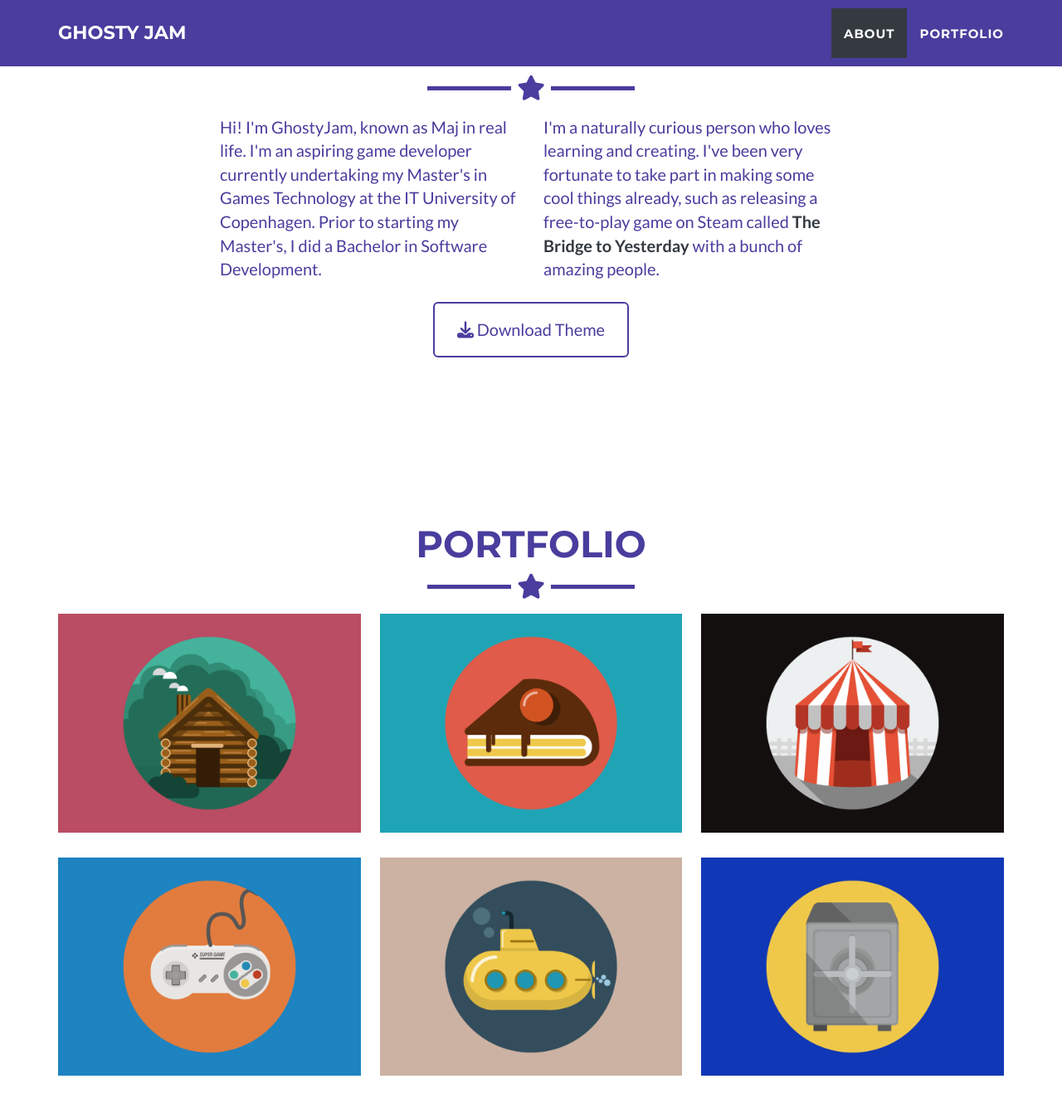
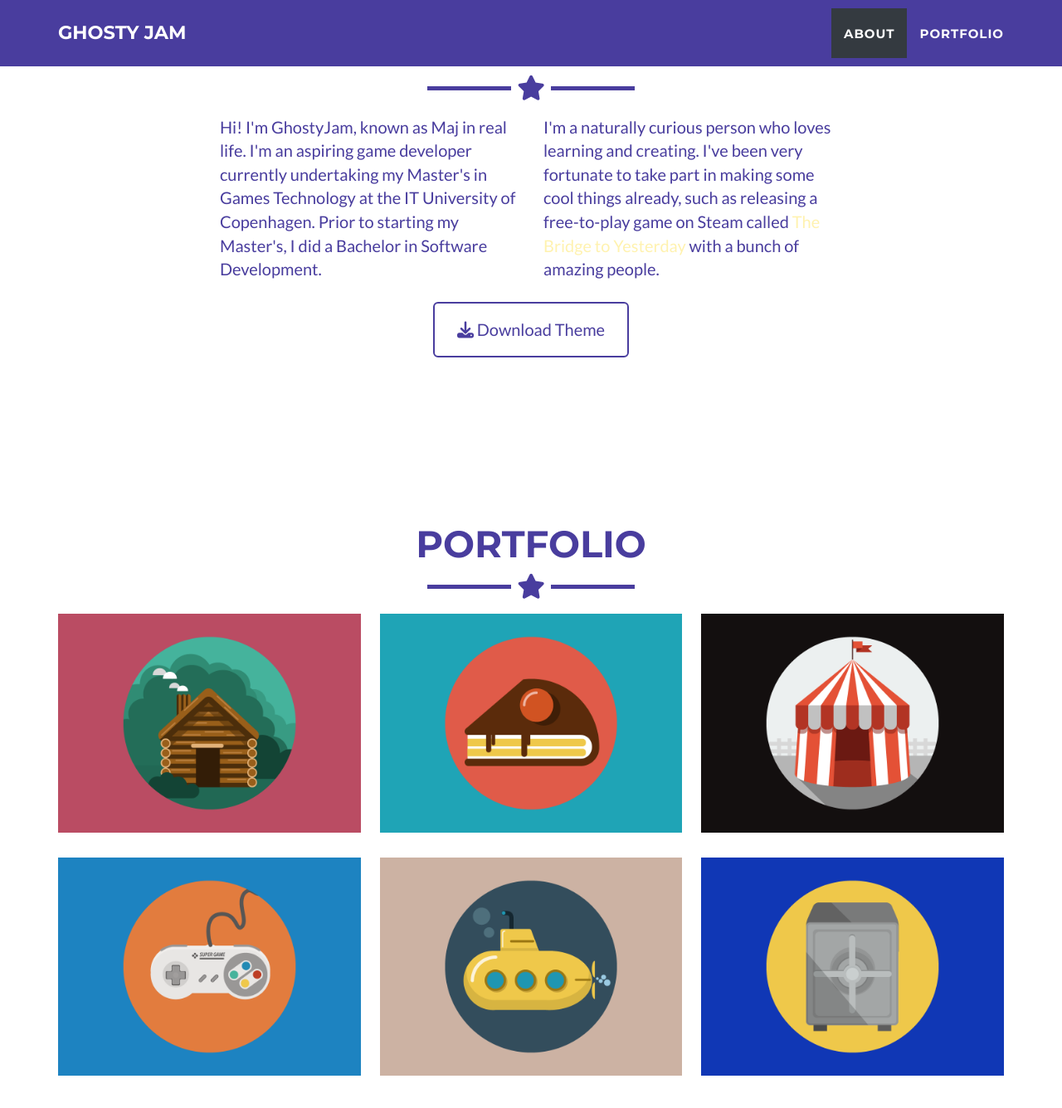
Before and after one commit to GhostyJam/GhostyJam.github.io, a Jekyll site: the page built from _posts/2014-07-18-project-1.markdown, in a window 1280 px wide and 1400 px high, scrolled down 890 px. Shown: the top 1336 px of the window at 83% size. Built offline with Jekyll 4.4.1, drawn with Linux system fonts in a browser that asks for light colours.

Commit message:
testing again

```diff
--- a/_includes/about.html
+++ b/_includes/about.html
@@ -17,7 +17,7 @@
       <div class="col-lg-4">
         <p>I'm a naturally curious person who loves learning and creating.
           I've been very fortunate to take part in making some cool things already,
-          such as releasing a free-to-play game on Steam called <b href="https://store.steampowered.com/app/2786840/The_Bridge_to_Yesterday/">The Bridge to Yesterday</b> with a bunch of amazing people. </p>
+          such as releasing a free-to-play game on Steam called <a href="https://store.steampowered.com/app/2786840/The_Bridge_to_Yesterday/" class="styleone">The Bridge to Yesterday</a> with a bunch of amazing people. </p>
       </div>
       <div class="col-lg-8 col-lg-offset-2 text-center">
         <a href="https://github.com/jeromelachaud/freelancer-theme" class="btn btn-lg btn-outline">
--- a/_includes/css/main.css
+++ b/_includes/css/main.css
@@ -25,11 +25,7 @@
     color: #{{ site.color.primary }};
 }
 
-b,
-b:hover,
-b:focus,
-b:active,
-b.active {
+a.styleone.active {
     outline: 0;
     color: #{{ site .color.secondary-dark }};
 }
```
